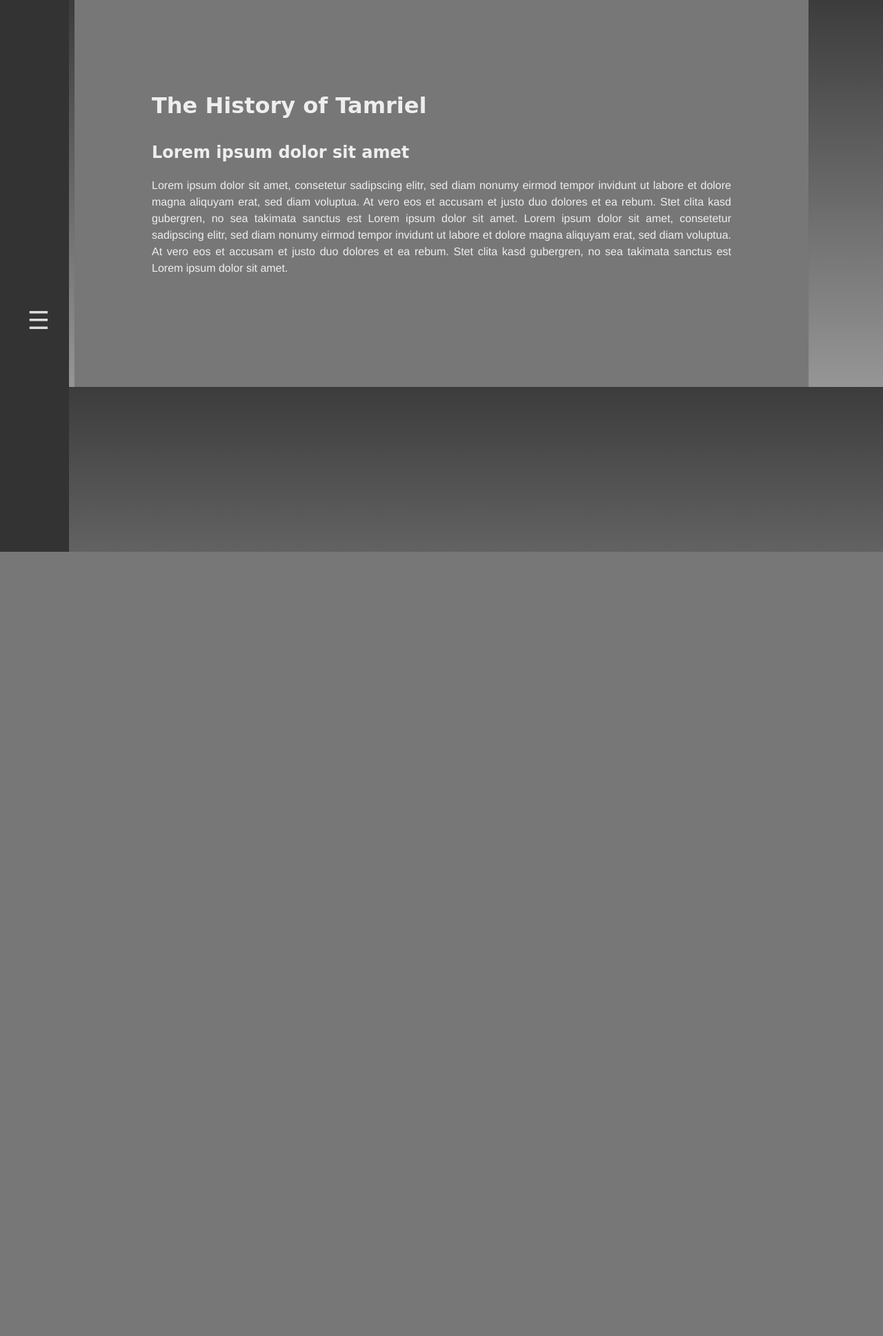
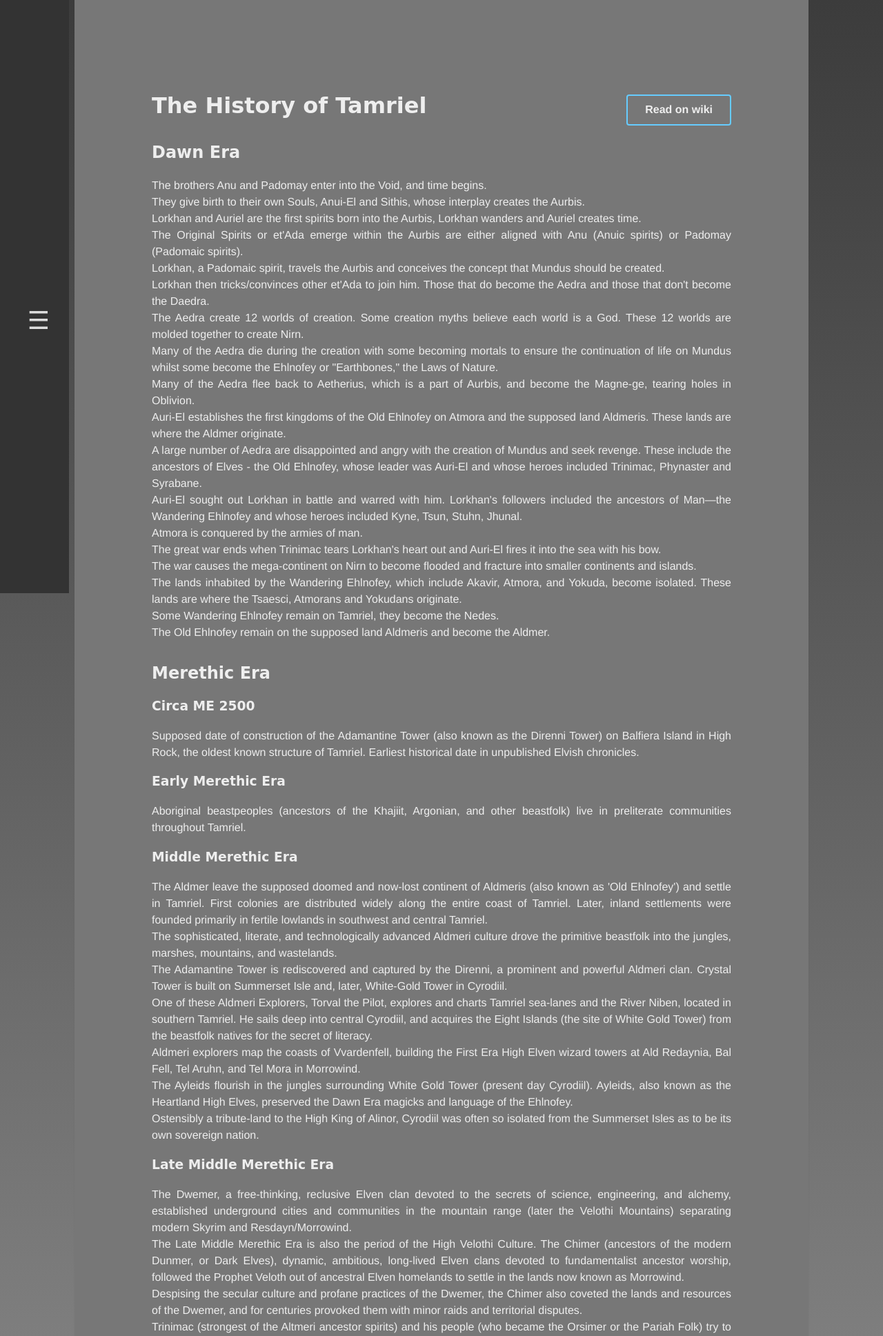
Before and after one commit to Katzenbiber/HistoryOfTamriel, a PHP site: page / in a window 1280 px wide. Shown: the top 1937 px of the page at 69% size. Before the commit the page ends 800 px from the top, so only its background shows below. Run offline with PHP 8.4, Linux system fonts and the light colour scheme; some libraries are stand-ins or nearby versions; some web fonts are replaced.

Commit message:
Added Text; added button params in CSS

```diff
--- a/index.html
+++ b/index.html
@@ -26,12 +26,70 @@
         </div>
         <a href="javascript:void(0)" id="myclosebtn" class="closebtn" onclick="openNav()">&#9776;</a>
     </div>
+
     <div id="main">
     <body>
-        <h1>The History of Tamriel</h1>
-        <h2>Lorem ipsum dolor sit amet</h2>
+        <h1>The History of Tamriel <span style="float:right"><a href="http://elderscrolls.wikia.com/wiki/Timeline" class="button">Read on wiki</a></span></h1>
+        <h2>Dawn Era</h2>
         <p>
-            Lorem ipsum dolor sit amet, consetetur sadipscing elitr, sed diam nonumy eirmod tempor invidunt ut labore et dolore magna aliquyam erat, sed diam voluptua. At vero eos et accusam et justo duo dolores et ea rebum. Stet clita kasd gubergren, no sea takimata sanctus est Lorem ipsum dolor sit amet. Lorem ipsum dolor sit amet, consetetur sadipscing elitr, sed diam nonumy eirmod tempor invidunt ut labore et dolore magna aliquyam erat, sed diam voluptua. At vero eos et accusam et justo duo dolores et ea rebum. Stet clita kasd gubergren, no sea takimata sanctus est Lorem ipsum dolor sit amet.
+            The brothers Anu and Padomay enter into the Void, and time begins.<br>
+                They give birth to their own Souls, Anui-El and Sithis, whose interplay creates the Aurbis.<br>
+                Lorkhan and Auriel are the first spirits born into the Aurbis, Lorkhan wanders and Auriel creates time.<br>
+                The Original Spirits or et'Ada emerge within the Aurbis are either aligned with Anu (Anuic spirits) or Padomay (Padomaic spirits).<br>
+                Lorkhan, a Padomaic spirit, travels the Aurbis and conceives the concept that Mundus should be created.<br>
+                Lorkhan then tricks/convinces other et'Ada to join him. Those that do become the Aedra and those that don't become the Daedra.<br>
+                The Aedra create 12 worlds of creation. Some creation myths believe each world is a God. These 12 worlds are molded together to create Nirn.<br>
+                Many of the Aedra die during the creation with some becoming mortals to ensure the continuation of life on Mundus whilst some become the Ehlnofey or "Earthbones," the Laws of Nature.<br>
+                Many of the Aedra flee back to Aetherius, which is a part of Aurbis, and become the Magne-ge, tearing holes in Oblivion.<br>
+                Auri-El establishes the first kingdoms of the Old Ehlnofey on Atmora and the supposed land Aldmeris. These lands are where the Aldmer originate.<br>
+                A large number of Aedra are disappointed and angry with the creation of Mundus and seek revenge. These include the ancestors of Elves - the Old Ehlnofey, whose leader was Auri-El and whose heroes included Trinimac, Phynaster and Syrabane.<br>
+                Auri-El sought out Lorkhan in battle and warred with him. Lorkhan's followers included the ancestors of Man—the Wandering Ehlnofey and whose heroes included Kyne, Tsun, Stuhn, Jhunal.<br>
+                Atmora is conquered by the armies of man.<br>
+                The great war ends when Trinimac tears Lorkhan's heart out and Auri-El fires it into the sea with his bow.<br>
+                The war causes the mega-continent on Nirn to become flooded and fracture into smaller continents and islands.<br>
+                The lands inhabited by the Wandering Ehlnofey, which include Akavir, Atmora, and Yokuda, become isolated. These lands are where the Tsaesci, Atmorans and Yokudans originate.<br>
+                Some Wandering Ehlnofey remain on Tamriel, they become the Nedes.<br>
+                The Old Ehlnofey remain on the supposed land Aldmeris and become the Aldmer.
+        </p>
+        <h2>Merethic Era</h2>
+        <h3>Circa ME 2500</h3>
+        <p>
+            Supposed date of construction of the Adamantine Tower (also known as the Direnni Tower) on Balfiera Island in High Rock, the oldest known structure of Tamriel. Earliest historical date in unpublished Elvish chronicles.
+        </p>
+        <h3>Early Merethic Era</h3>
+        <p>
+            Aboriginal beastpeoples (ancestors of the Khajiit, Argonian, and other beastfolk) live in preliterate communities throughout Tamriel.
+        </p>
+        <h3>Middle Merethic Era</h3>
+        <p>
+            The Aldmer leave the supposed doomed and now-lost continent of Aldmeris (also known as 'Old Ehlnofey') and settle in Tamriel. First colonies are distributed widely along the entire coast of Tamriel. Later, inland settlements were founded primarily in fertile lowlands in southwest and central Tamriel.<br>
+            The sophisticated, literate, and technologically advanced Aldmeri culture drove the primitive beastfolk into the jungles, marshes, mountains, and wastelands.<br>
+            The Adamantine Tower is rediscovered and captured by the Direnni, a prominent and powerful Aldmeri clan. Crystal Tower is built on Summerset Isle and, later, White-Gold Tower in Cyrodiil.<br>
+            One of these Aldmeri Explorers, Torval the Pilot, explores and charts Tamriel sea-lanes and the River Niben, located in southern Tamriel. He sails deep into central Cyrodiil, and acquires the Eight Islands (the site of White Gold Tower) from the beastfolk natives for the secret of literacy.<br>
+            Aldmeri explorers map the coasts of Vvardenfell, building the First Era High Elven wizard towers at Ald Redaynia, Bal Fell, Tel Aruhn, and Tel Mora in Morrowind.<br>
+            The Ayleids flourish in the jungles surrounding White Gold Tower (present day Cyrodiil). Ayleids, also known as the Heartland High Elves, preserved the Dawn Era magicks and language of the Ehlnofey.<br>
+            Ostensibly a tribute-land to the High King of Alinor, Cyrodiil was often so isolated from the Summerset Isles as to be its own sovereign nation.
+        </p>
+        <h3>Late Middle Merethic Era</h3>
+        <p>
+            The Dwemer, a free-thinking, reclusive Elven clan devoted to the secrets of science, engineering, and alchemy, established underground cities and communities in the mountain range (later the Velothi Mountains) separating modern Skyrim and Resdayn/Morrowind.<br>
+            The Late Middle Merethic Era is also the period of the High Velothi Culture.
+            The Chimer (ancestors of the modern Dunmer, or Dark Elves), dynamic, ambitious, long-lived Elven clans devoted to fundamentalist ancestor worship, followed the Prophet Veloth out of ancestral Elven homelands to settle in the lands now known as Morrowind.<br>
+            Despising the secular culture and profane practices of the Dwemer, the Chimer also coveted the lands and resources of the Dwemer, and for centuries provoked them with minor raids and territorial disputes.<br>
+            Trinimac (strongest of the Altmeri ancestor spirits) and his people (who became the Orsimer or the Pariah Folk) try to halt Velothi dissident movement. However, Daedric Prince Boethiah, as one of the masterminds of the movement, eats Trinimac. Trinimac's body and spirit are corrupted, and he emerges as Daedric Prince Malacath. The rest of his people are changed as well. They are now known as Orcs.
+        </p>
+        <h3>Late Merethic Era</h3>
+        <p>
+            Velothi high culture disappears on Vvardenfell Island. The earliest Dwemer Freehold colonies date from this period.
+            Degenerate Velothi devolves into tribal cultures, which, in time, evolves into the modern Great Houses of Morrowind, or persists as the barbarian Ashlander tribes. The only surviving traces of this tribal culture are scattered Velothi towers and Ashlander nomads on Vvardenfell Island. The original First Era High Elven wizard towers along the coasts of Tamriel are also abandoned about this time.<br>
+            The proto-Nords in the final migration from Atmora (also known as 'Altmora' or 'the Elder Wood' in Aldmeris) settle in northern Tamriel. Nordic hero Ysgramor, leader of a great colonizing fleet to Tamriel, develops a runic transcription of Nordic speech based on Elvish principles, and is the first human historian.<br>
+            Ysgramor's fleet lands at Hsaarik Head at the extreme northern tip of Skyrim's Broken Cape.<br>
+            The Nords build there the legendary city of Saarthal.<br>
+            The Elves drive the Men away during the Night of Tears, but Ysgramor soon returns with his Five Hundred Companions.
+        </p>
+        <h3>Late Merethic Era - Circa 1E 660</h3>
+        <p>
+            An immortal hero, warrior, sorcerer, and king variously known as Pelinal Whitestrake, Harrald Hairy Breeks, Ysmir, Wulfharth, Hans the Fox, etc., wanders Tamriel, gathering armies, conquering lands, ruling, then abandoning his kingdoms to wander again.
         </p>
     </body>
     </div>
--- a/main.css
+++ b/main.css
@@ -62,6 +62,26 @@
         -webkit-filter: opacity(100%);
         filter: opacity(100%);
     }
+}
+
+.button {
+    background-color: #777; /* Green */
+    border: 2px solid #66ccff;
+    color: #EEE;
+    padding: 10px 25px;
+    text-align: center;
+    text-decoration: none;
+    display: inline-block;
+    font-size: 16px;
+    border-radius: 4px;
+    transition: 0.2s;
+    font-family: "Helvetica Neue", Helvetica, Arial, sans-serif;
+}
+
+.button:hover {
+    background-color: #66ccff;
+    color: #FFFFFF;
+    transition: 0.2s;
 }
 
 .sidenav {
```
